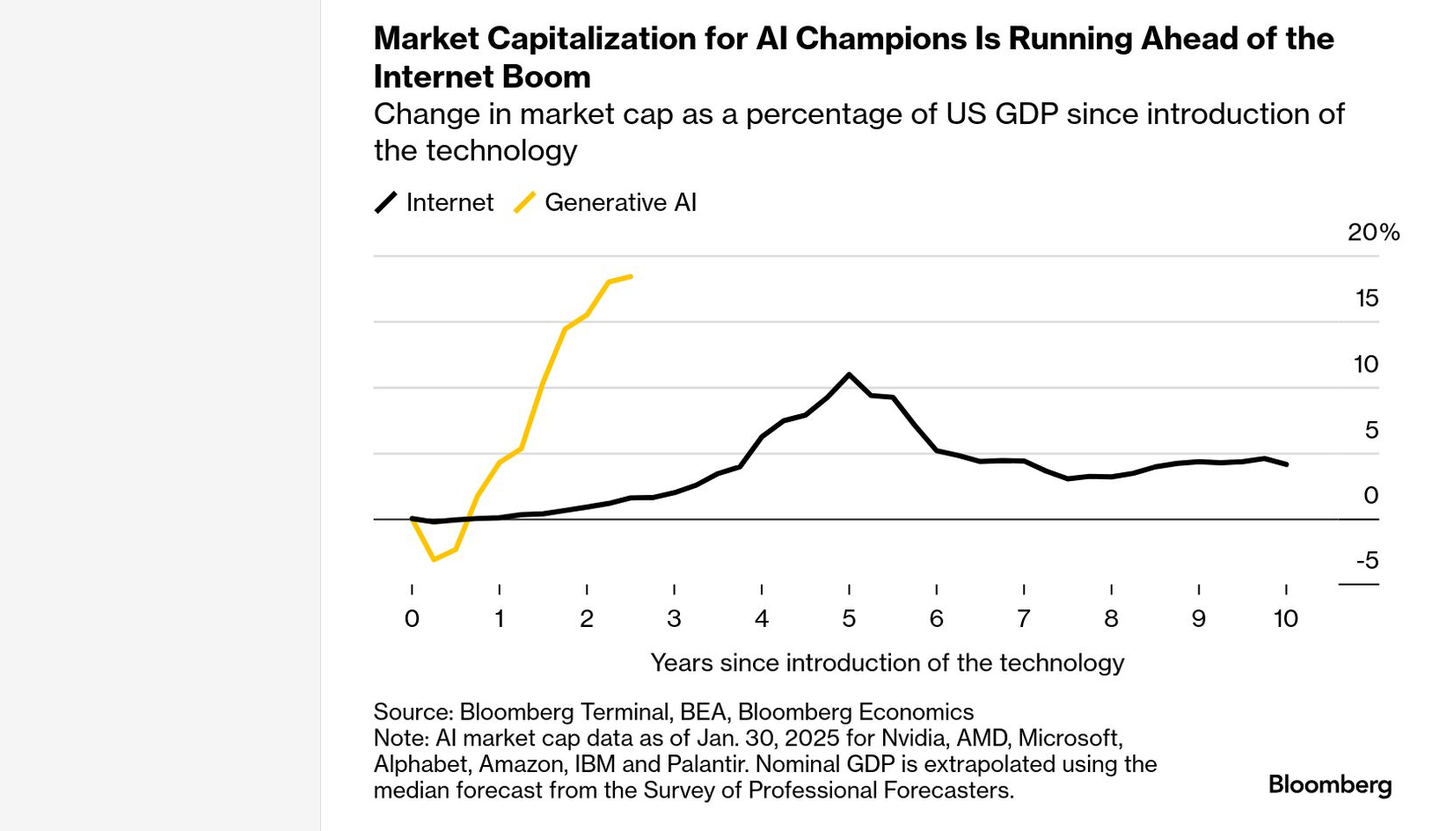
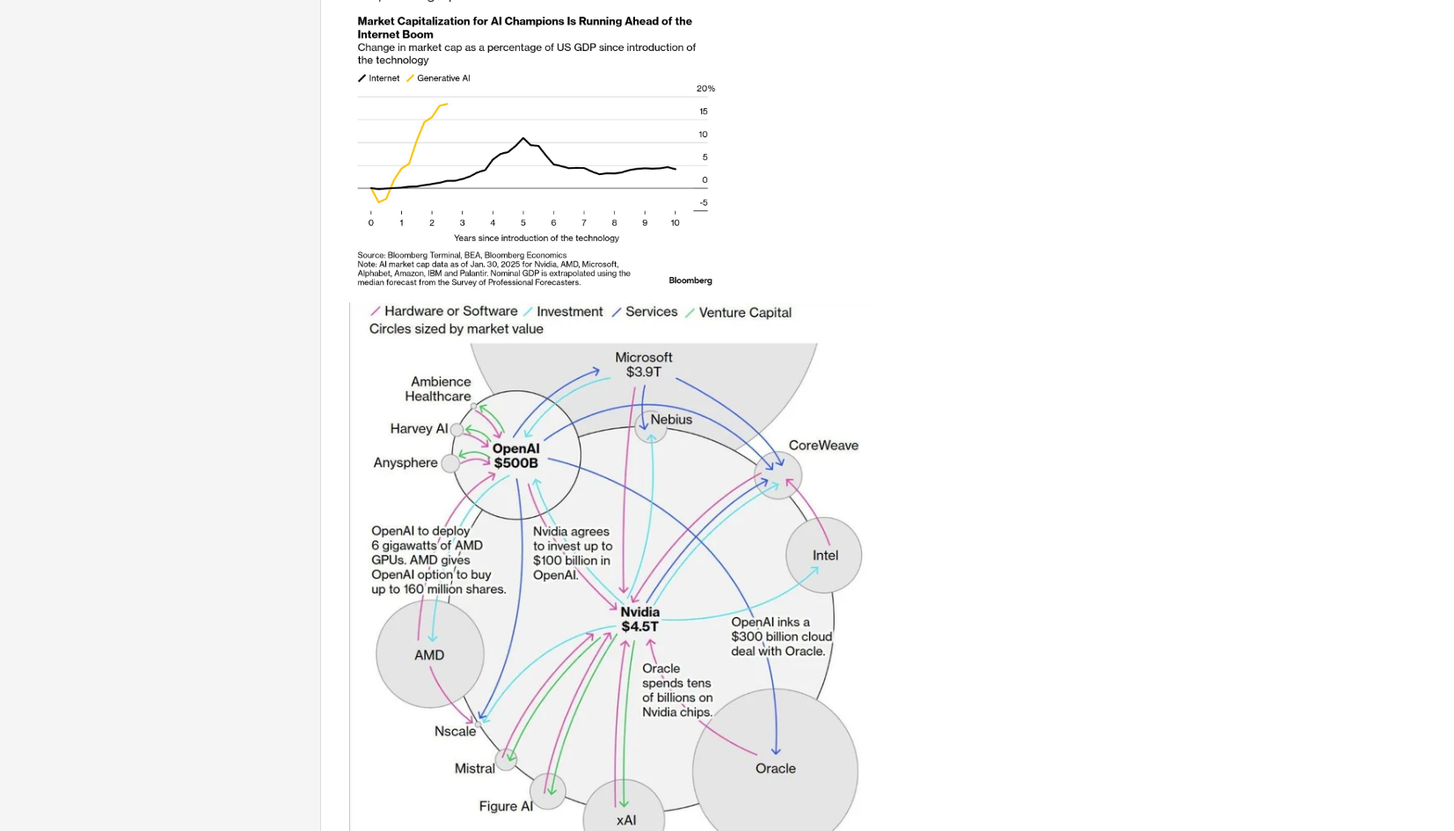
Before and after one commit to jacobm-eng/jacoblog, a plain HTML site: page ai_news_oct_22_2025.html in a window 1280 px wide. Shown: the part 263-1208 px from the top of the page at 88% size, 1653 px wide, since content can reach past the window. Drawn offline with Linux system fonts and the light colour scheme.

Commit message:
Update ai_news_oct_22_2025.html

```diff
--- a/ai_news_oct_22_2025.html
+++ b/ai_news_oct_22_2025.html
@@ -35,8 +35,8 @@
       which meant that the bulk of the garden needed to be harvested, and processed, and stored.  Things are more relaxed again now though!
       Below are links I've been collecting in the meantime.</p>
     <p>First, some graphs:<br/>
-    <img src="ai-capitalization.png" alt="The current AI capitalization rate vs. the Dotcom era." /><br/>
-    <img src="ai-economy.png" alt="A visualization of the AI economy and various corporate interlinkages." />
+    <img src="ai-capitalization.png" alt="The current AI capitalization rate vs. the Dotcom era." width="50%" /><br/>
+    <img src="ai-economy.png" alt="A visualization of the AI economy and various corporate interlinkages." width="70%" />
     </p>
     <p>News items:
   <ul>
```
